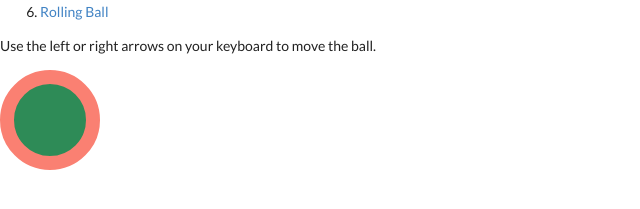
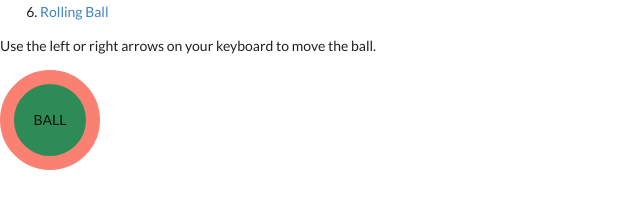
Before and after one commit to zarahzachz/noVUEmber, a Vue app: page /#/rolling-ball in a window 1280 px wide. Shown: the part 377-586 px from the top of the page, without its empty margins (0-640 px from the left). Built offline with nearby package versions, Linux system fonts and the light colour scheme.

Commit message:
Add text to check if ball rolls, center.

```diff
--- a/src/components/RollingBall.vue
+++ b/src/components/RollingBall.vue
@@ -1,10 +1,10 @@
 <template>
   <div tab="1" class="scene">
     <p>Use the left or right arrows on your keyboard to move the ball.</p>
-    <a href="" class="ball"
-      v-bind:style="{ right: ballLeft + 'px', left: ballRight + 'px' }"
-      v-on:keyup.left="moveLeft()"
-      v-on:keyup.right="moveRight()"></a>
+    <div class="ball"
+        v-bind:style="{ right: ballLeft + 'px', left: ballRight + 'px' }">
+      BALL
+    </div>
   </div>
 </template>
 
@@ -52,8 +52,12 @@ export default {
     background-color: seagreen;
     border: 14px solid salmon;
     border-radius: 100%;
+    display: flex;
+    align-items: center;
+    justify-content: center;
     position: absolute;
     height: 100px;
+    transition: all 1s ease 0s;
     width: 100px;
   }
 </style>
```
